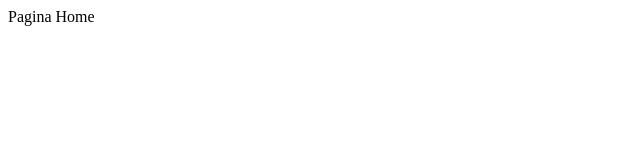
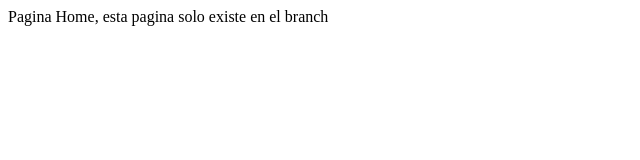
Before and after one commit to jorke11/pinedo, a plain HTML site: page home.html in a window 1280 px wide. Shown: the whole page, without its empty margins (0-640 px from the left). Drawn offline with Linux system fonts and the light colour scheme.

Commit message:
add branch

```diff
--- a/home.html
+++ b/home.html
@@ -6,6 +6,6 @@
     <title>Pagina home</title>
 </head>
 <body>
-    Pagina Home
+    Pagina Home, esta pagina solo existe en el branch
 </body>
 </html>
```
